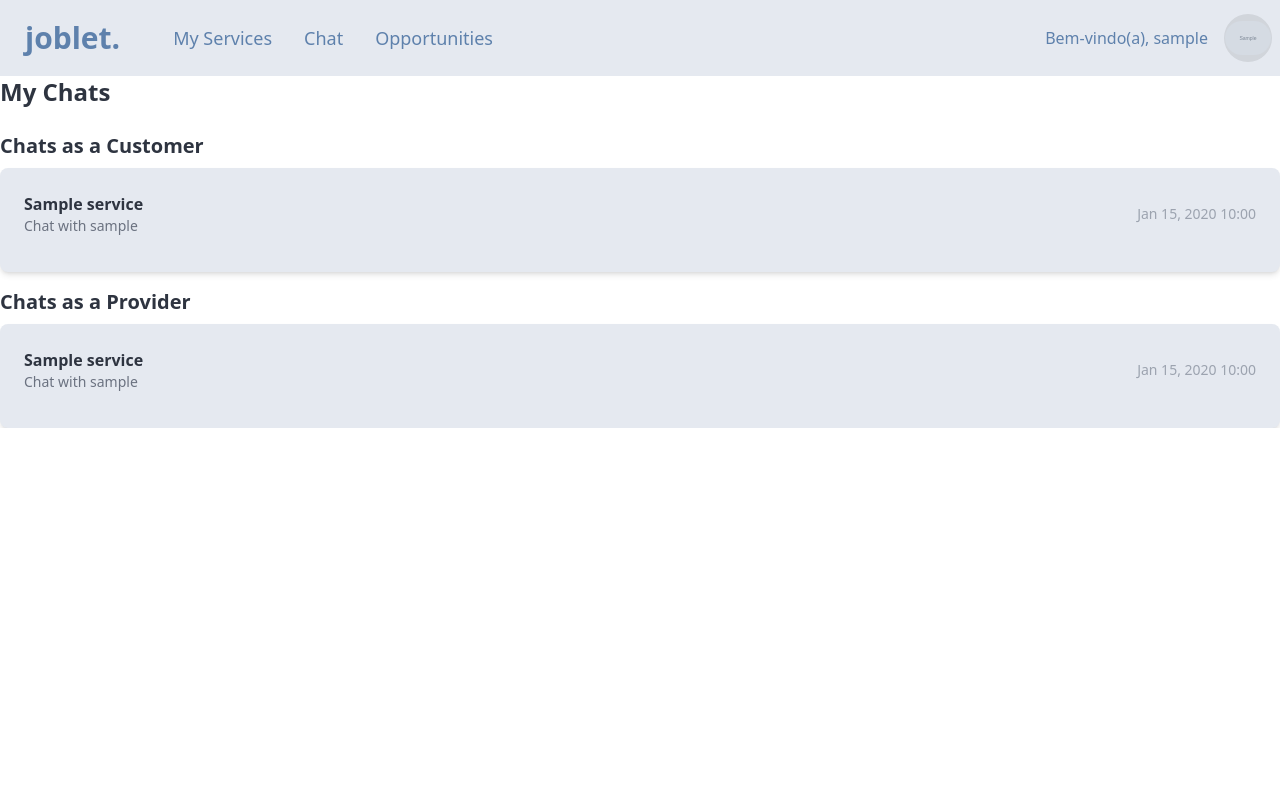
After one commit to hujuc/Joblet-Django, a Django app: page /chats/ in a window 1280 px wide. The commit adds this page. Run offline with Django 5.2, Linux system fonts and the light colour scheme; a user stored in the database is signed in; tables that the repository leaves empty hold one stand-in row (values such as "Sample post"); grey boxes marked "Sample" are stand-in pictures; some libraries are stand-ins or nearby versions.

Commit message:
page chats

```diff
--- a/Joblet/urls.py
+++ b/Joblet/urls.py
@@ -23,11 +23,15 @@ from django.conf.urls.static import static
 urlpatterns = [
     path('admin/', admin.site.urls),
     path('', views.home, name='index'),
+    # Auth
     path('login/', views.login_view, name='login'),
     path('logout/', views.logout_view, name='logout'),
     path('register/', views.register_view, name='register'),
     path('about/', views.about, name='about'),
+
+    # User
     path('profile/<int:user_id>/', views.profile, name='profile'),
+    path('edit_profile/<int:user_id>/', views.edit_profile, name='edit_profile'),
     path('services/', views.services, name='services'),
     path('service/<int:service_id>/', views.service_detail, name='service_detail'),
     path('service/<int:service_id>/book/', views.book_service, name='book_service'),
@@ -38,6 +42,8 @@ urlpatterns = [
     path('myservices/delete/<int:service_id>/', views.delete_service, name='delete_service'),
     path('myservices/new/', views.add_service, name='add_service'),
     path('myservices/edit/<int:service_id>/json/', views.get_service_data, name='get_service_data'),
+
+    # Admin
     path('categories/', views.categories, name='categories'),
     path('providers/', views.providers, name='providers'),
     path('pendingservices/', views.pendingservices, name='pendingservices'),
@@ -45,12 +51,16 @@ urlpatterns = [
     path('reject-service/<int:service_id>/', views.reject_service, name='reject_service'),
     path('users/', views.users, name='users'),
     path('ban-user/<int:user_id>/', views.ban_user, name='ban_user'),
-    path('inbox/', views.inbox, name='inbox'),
+
+    # Messages
+    path('thread/<int:recipient_id>/', views.message_thread, name='message_thread'),
+
+    path('update-booking-status/<int:booking_id>/', views.update_booking_status, name='update_booking_status'),
+
+    # Chat
+    path('booking/<int:booking_id>/chat/', views.chat_view, name='chat_view'),
+    path('chats/', views.user_chats, name='user_chats'),
     path('message/<int:recipient_id>/', views.send_message, name='send_message'),
-    path('thread/<int:recipient_id>/', views.message_thread, name='message_thread'),
-    path('edit_profile/<int:user_id>/', views.edit_profile, name='edit_profile'),
-    path('update-booking-status/<int:booking_id>/', views.update_booking_status, name='update_booking_status'),
-    path('booking/<int:booking_id>/chat/', views.chat_view, name='chat_view'),
 ]
 
 if settings.DEBUG:
--- /dev/null
+++ b/app/templates/chats.html
@@ -0,0 +1,61 @@
+{% extends "layout.html" %}
+
+{% block content %}
+<h2 class="text-2xl font-bold mb-6">My Chats</h2>
+
+<div class="grid grid-cols-1 gap-4">
+    <!-- Chats as a Customer -->
+    <div>
+        <h3 class="text-xl font-semibold mb-2">Chats as a Customer</h3>
+        <ul class="bg-base-200 rounded-lg p-4 shadow-md">
+            {% for chat in customer_chats %}
+                <li class="mb-3">
+                    <a
+                        href="{% url 'chat_view' chat.booking.id %}"
+                        class="flex justify-between items-center hover:bg-base-300 p-2 rounded-lg"
+                    >
+                        <div>
+                            <p class="font-semibold">{{ chat.booking.service.title }}</p>
+                            <p class="text-sm text-gray-500">
+                                Chat with {{ chat.booking.service.provider.profile.user.username }}
+                            </p>
+                        </div>
+                        <span class="text-sm text-gray-400">
+                            {{ chat.created_at|date:"M d, Y H:i" }}
+                        </span>
+                    </a>
+                </li>
+            {% empty %}
+                <p class="text-gray-500">You have no chats as a customer.</p>
+            {% endfor %}
+        </ul>
+    </div>
+
+    <!-- Chats as a Provider -->
+    <div>
+        <h3 class="text-xl font-semibold mb-2">Chats as a Provider</h3>
+        <ul class="bg-base-200 rounded-lg p-4 shadow-md">
+            {% for chat in provider_chats %}
+                <li class="mb-3">
+                    <a
+                        href="{% url 'chat_view' chat.booking.id %}"
+                        class="flex justify-between items-center hover:bg-base-300 p-2 rounded-lg"
+                    >
+                        <div>
+                            <p class="font-semibold">{{ chat.booking.service.title }}</p>
+                            <p class="text-sm text-gray-500">
+                                Chat with {{ chat.booking.customer.user.username }}
+                            </p>
+                        </div>
+                        <span class="text-sm text-gray-400">
+                            {{ chat.created_at|date:"M d, Y H:i" }}
+                        </span>
+                    </a>
+                </li>
+            {% empty %}
+                <p class="text-gray-500">You have no chats as a provider.</p>
+            {% endfor %}
+        </ul>
+    </div>
+</div>
+{% endblock %}
--- a/app/templates/layout.html
+++ b/app/templates/layout.html
@@ -23,7 +23,7 @@
                         <ul class="menu menu-horizontal px-1 text-primary text-lg">
                             {% if user.profile.is_provider %}
                                 <li><a href="{% url 'myservices' %}">My Services</a></li>
-                                <li><a href="">Chat</a></li>
+                                <li><a href="{% url 'user_chats' %}">Chat</a></li>
                                 <li><a href="">Opportunities</a></li>
                             {% elif user.username == 'admin' %}
                                 <li><a href="{% url 'pendingservices' %}">Pending Services</a></li>
--- a/app/views.py
+++ b/app/views.py
@@ -432,7 +432,6 @@ def message_thread(request, recipient_id):
     return render(request, 'message_thread.html', context)
 
 
-
 def edit_profile(request, user_id):
     profile = get_object_or_404(Profile, user__id=user_id)
 
@@ -498,3 +497,16 @@ def update_booking_status(request, booking_id):
         messages.info(request, "Esta reserva já foi concluída.")
 
     return redirect('profile', user_id=request.user.id)
+
+def user_chats(request):
+    profile = request.user.profile
+
+    # Get chats where the user is a customer or provider
+    customer_chats = Chat.objects.filter(booking__customer=profile).select_related('booking__service', 'booking__service__provider')
+    provider_chats = Chat.objects.filter(booking__service__provider__profile=profile).select_related('booking__customer')
+
+    context = {
+        'customer_chats': customer_chats,
+        'provider_chats': provider_chats,
+    }
+    return render(request, 'chats.html', context)
```
Also changed, not shown: app/templates/chat.html (+30 -10 lines), app/templates/inbox.html (deleted, +0 -20 lines).
